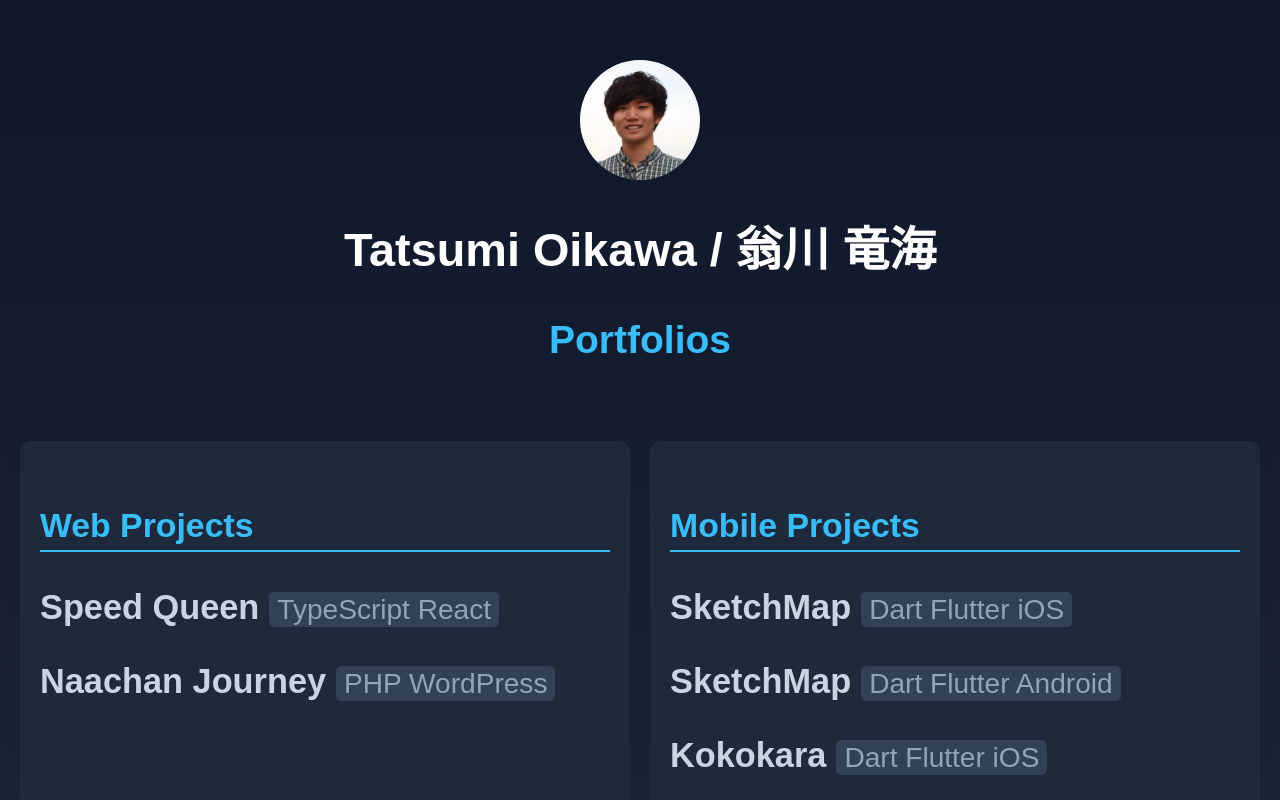
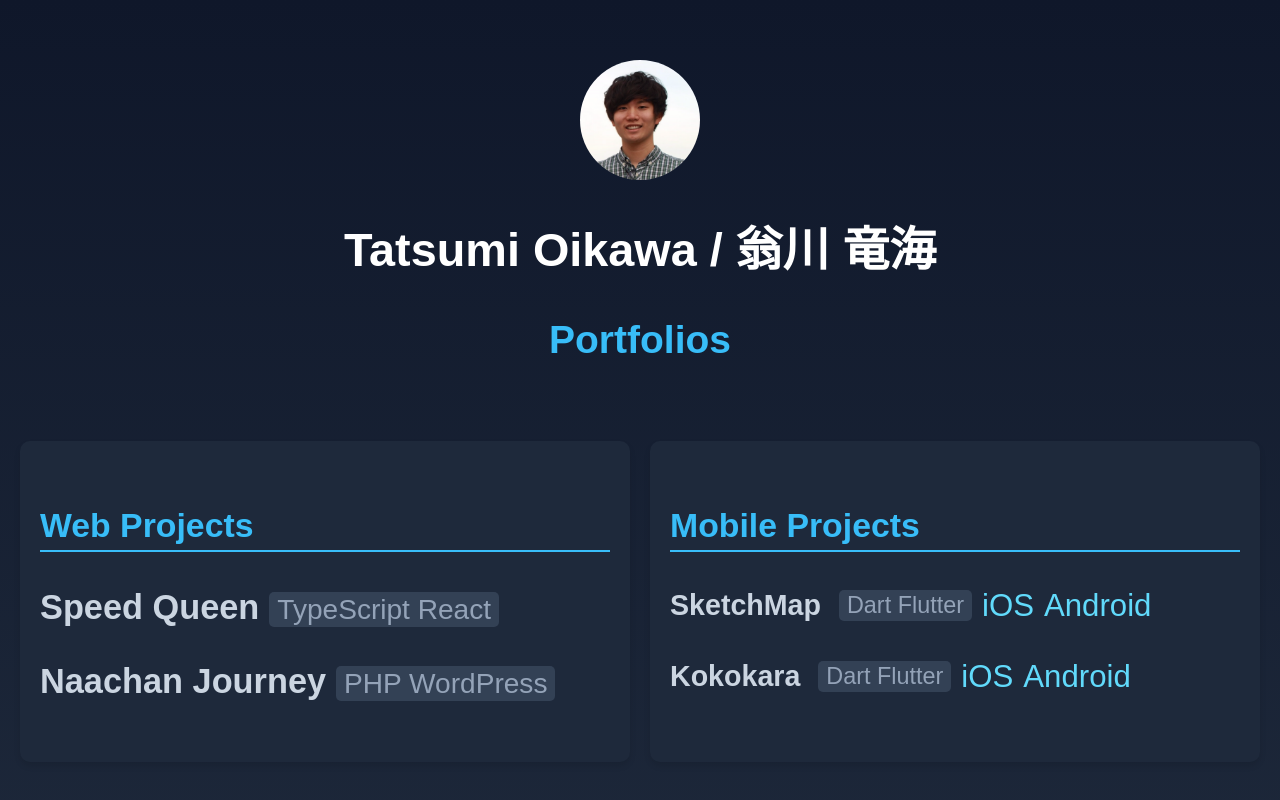
Before and after one commit to tatsumi6314/tatsumi6314.github.io, a React (Create React App) app: page / in a window 1280 px wide. Shown: the top 800 px of the page. Built offline with nearby package versions, Linux system fonts and the light colour scheme.

Commit message:
portfolioのデザインを変更する

```diff
--- a/src/App.js
+++ b/src/App.js
@@ -51,48 +51,90 @@ const App = () => {
           <h4>Mobile Projects</h4>
           <ul>
             <li>
+              <div
+                style={{
+                  display: "flex",
+                  flexWrap: "wrap",
+                  alignItems: "center",
+                  gap: "8px",
+                  width: "100%",
+                }}
+              >
+                <span className="project-title">SketchMap</span>
+                <span className="project-tag">Dart Flutter</span>
+                <div
+                  className="store-links"
+                  style={{
+                    display: "flex",
+                    gap: "8px",
+                    ...(window.innerWidth <= 600
+                      ? { width: "100%", marginTop: "4px", flexBasis: "100%" }
+                      : {}),
+                  }}
+                >
                   <a
                     href="https://apps.apple.com/jp/app/sketchmap/id6738701125"
                     target="_blank"
                     rel="noopener noreferrer"
                     className="App-link"
+                    style={{ minWidth: "56px" }}
                   >
-                <span className="project-title">SketchMap</span>
-                <span className="project-tag">Dart Flutter iOS</span>
+                    iOS
                   </a>
-            </li>
-            <li>
                   <a
                     href="https://play.google.com/store/apps/details?id=com.sketch_map&hl=ja"
                     target="_blank"
                     rel="noopener noreferrer"
                     className="App-link"
+                    style={{ minWidth: "72px" }}
                   >
-                <span className="project-title">SketchMap</span>
-                <span className="project-tag">Dart Flutter Android</span>
+                    Android
                   </a>
+                </div>
+              </div>
             </li>
             <li>
+              <div
+                style={{
+                  display: "flex",
+                  flexWrap: "wrap",
+                  alignItems: "center",
+                  gap: "8px",
+                  width: "100%",
+                }}
+              >
+                <span className="project-title">Kokokara</span>
+                <span className="project-tag">Dart Flutter</span>
+                <div
+                  className="store-links"
+                  style={{
+                    display: "flex",
+                    gap: "8px",
+                    ...(window.innerWidth <= 600
+                      ? { width: "100%", marginTop: "4px", flexBasis: "100%" }
+                      : {}),
+                  }}
+                >
                   <a
                     href="https://apps.apple.com/jp/app/kokokara/id6740821050"
                     target="_blank"
                     rel="noopener noreferrer"
                     className="App-link"
+                    style={{ minWidth: "56px" }}
                   >
-                <span className="project-title">Kokokara</span>
-                <span className="project-tag">Dart Flutter iOS</span>
+                    iOS
                   </a>
-            </li>
-            <li>
                   <a
                     href="https://play.google.com/store/apps/details?id=com.kokokara&hl=ja"
                     target="_blank"
                     rel="noopener noreferrer"
                     className="App-link"
+                    style={{ minWidth: "72px" }}
                   >
-                <span className="project-title">Kokokara</span>
-                <span className="project-tag">Dart Flutter Android</span>
+                    Android
                   </a>
+                </div>
+              </div>
             </li>
           </ul>
         </div>
```
Lines whose indentation alone changed are shown as unchanged.
